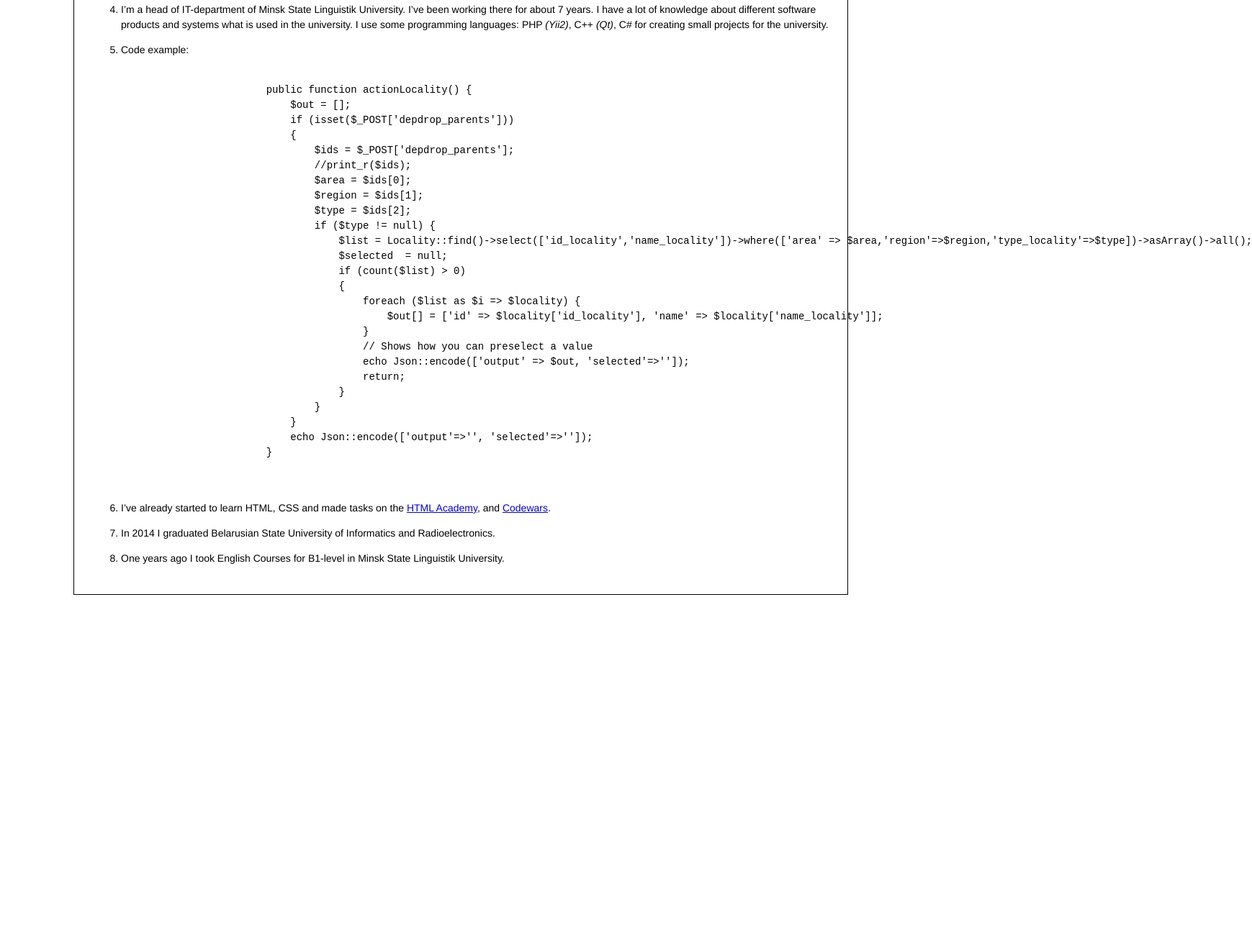
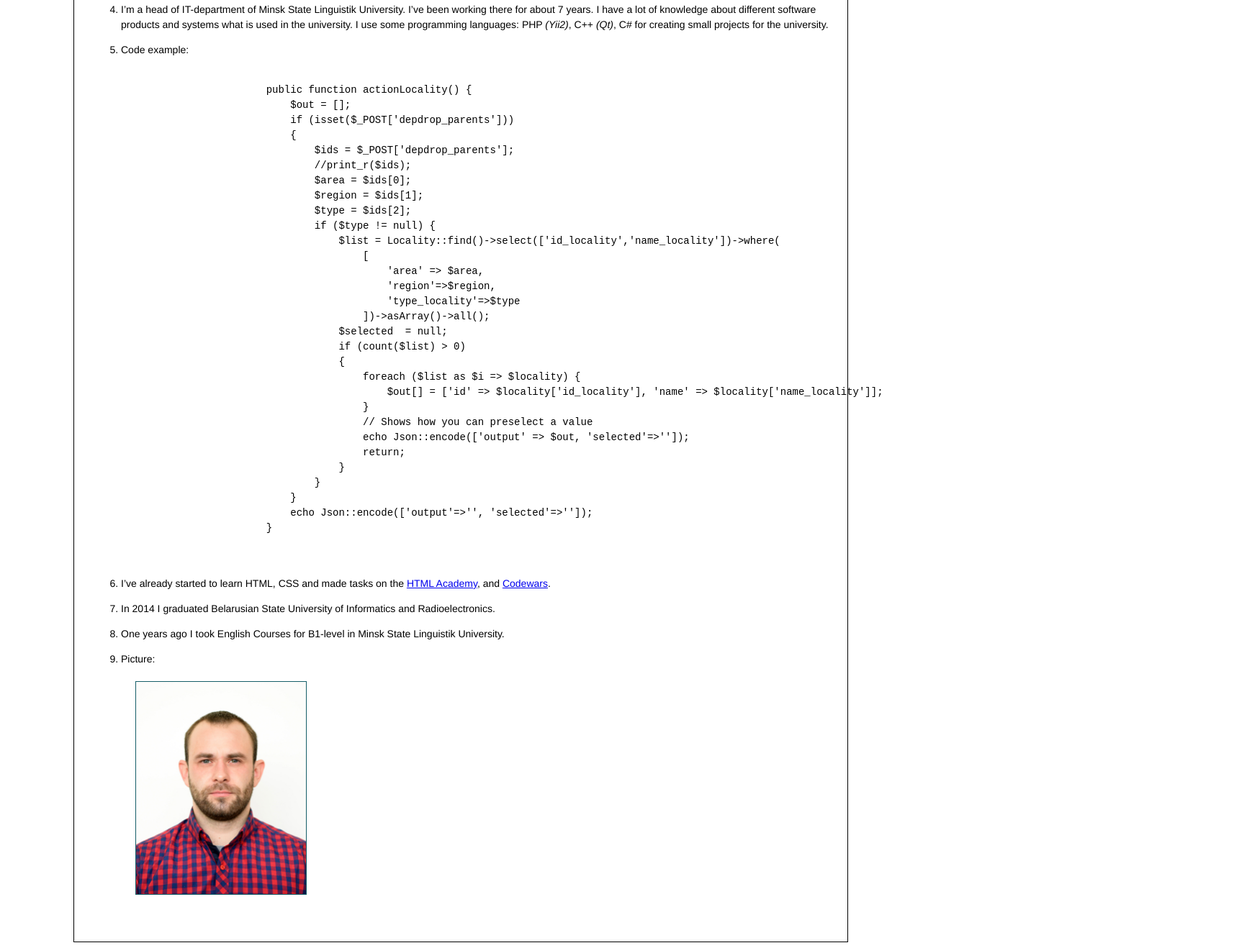
Before and after one commit to Prokopenko/rsschool-cv, a plain HTML site: page index.html in a window 1280 px wide. Shown: the part 291-1609 px from the top of the page at 72% size, 1739 px wide, since content can reach past the window. Before the commit the page ends 1126 px from the top, so only its background shows below. Drawn offline with Linux system fonts and the light colour scheme.

Commit message:
feat: add my photo to the CV

```diff
--- a/index.html
+++ b/index.html
@@ -31,7 +31,7 @@
             <li>
                 <p>I’m a head of IT-department of Minsk State Linguistik University. I’ve been working there for about 7 years. I have a lot of knowledge about different software products and systems what is used in the university. I use some programming languages: PHP <i>(Yii2)</i>, C++ <i>(Qt)</i>, C# for creating small projects for the university.</p>
             </li>
-            <li>
+            <li class="code-example-block">
                 <span>Code example:</span>
                 <pre>
                     <code>
@@ -45,7 +45,12 @@
                                 $region = $ids[1];
                                 $type = $ids[2];
                                 if ($type != null) {
-                                    $list = Locality::find()->select(['id_locality','name_locality'])->where(['area' => $area,'region'=>$region,'type_locality'=>$type])->asArray()->all();
+                                    $list = Locality::find()->select(['id_locality','name_locality'])->where(
+                                        [
+                                            'area' => $area,
+                                            'region'=>$region,
+                                            'type_locality'=>$type
+                                        ])->asArray()->all();
                                     $selected  = null;
                                     if (count($list) > 0)
                                     {
@@ -72,6 +77,10 @@
             <li>
                 <p>One years ago I took English Courses for B1-level in Minsk State Linguistik University.</p>
             </li>
+            <li class="photo-block">
+                <span>Picture:</span><br>
+                <img src="images/my-own-picture.jpg" alt="My picture for the CV">
+            </li>
         </ol>
     </div>
 </body>
--- a/style.css
+++ b/style.css
@@ -20,3 +20,10 @@ body {
 .contact-list li{
     padding: 5px;
 }
+
+.photo-block img {
+    margin: 20px;
+    width: 236px;
+    height: 295px;
+    border: 1px solid #155e68;
+}
```
Also changed, not shown: images/my-own-picture.jpg (added).
